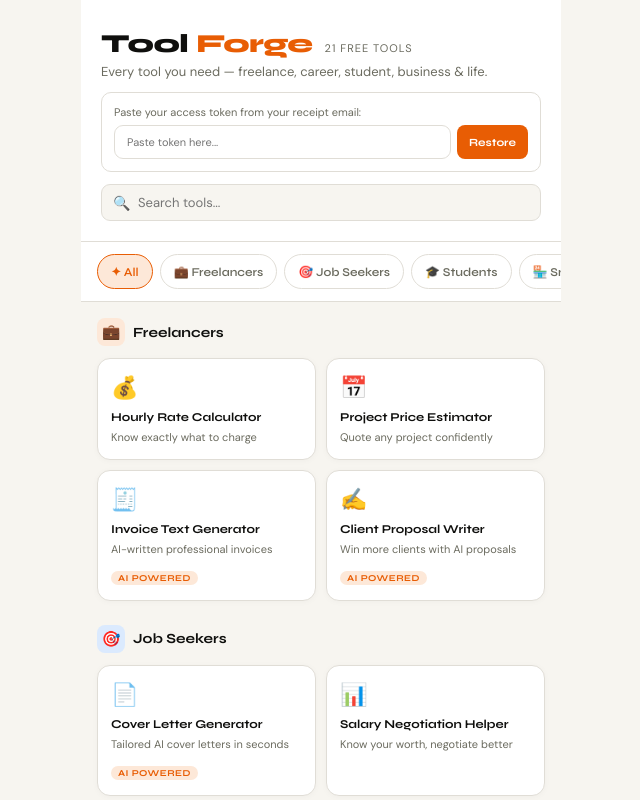
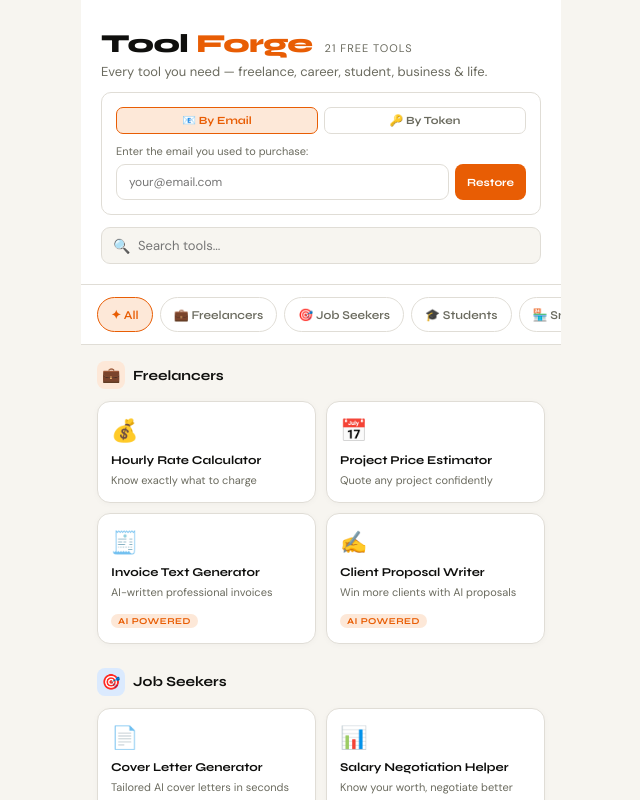
Before and after one commit to Agent0P/ToolForge, a React (Vite) app: page / in a window 1280 px wide. Both pictures are taken after a click on the button "Already purchased? Restore access →". Shown: the top 800 px of the page, without its empty margins (319-959 px from the left). Built offline with nearby package versions, Linux system fonts and the light colour scheme.

Commit message:
Update App.jsx

```diff
--- a/src/App.jsx
+++ b/src/App.jsx
@@ -72,10 +72,36 @@ function CopyButton({ text }) {
 
 function RestoreToken({ onRestore }) {
   const [show, setShow] = useState(false);
+  const [mode, setMode] = useState("email"); // "email" or "token"
+  const [email, setEmail] = useState("");
   const [val, setVal] = useState("");
   const [err, setErr] = useState("");
   const [loading, setLoading] = useState(false);
-  const restore = async () => {
+
+  const restoreByEmail = async () => {
+    if (!email.trim()) return;
+    setLoading(true); setErr("");
+    try {
+      const res = await fetch("/api/get-token-by-email", {
+        method: "POST",
+        headers: { "Content-Type": "application/json" },
+        body: JSON.stringify({ email: email.trim() }),
+      });
+      if (res.ok) {
+        const data = await res.json();
+        const tokenData = { ...data.tokenData, token: data.token };
+        localStorage.setItem("tf_pro_token", JSON.stringify(tokenData));
+        onRestore(tokenData);
+        setShow(false);
+      } else {
+        const d = await res.json();
+        setErr(d.error || "No account found for this email.");
+      }
+    } catch { setErr("Could not connect. Please try again."); }
+    setLoading(false);
+  };
+
+  const restoreByToken = async () => {
     if (!val.trim()) return;
     setLoading(true); setErr("");
     try {
@@ -90,14 +116,33 @@ function RestoreToken({ onRestore }) {
     } catch { setErr("Could not verify token. Please try again."); }
     setLoading(false);
   };
+
   if (!show) return <button onClick={() => setShow(true)} style={{ background: "none", border: "none", fontSize: 11, color: T.muted, cursor: "pointer", fontFamily: "DM Sans, sans-serif", textDecoration: "underline", padding: 0, marginTop: 6, display: "block" }}>Already purchased? Restore access →</button>;
+
   return (
-    <div style={{ marginTop: 8, padding: 12, borderRadius: 10, background: "white", border: `1px solid ${T.border}` }}>
-      <div style={{ fontSize: 11, color: T.muted, marginBottom: 6, fontFamily: "DM Sans, sans-serif" }}>Paste your access token from your receipt email:</div>
-      <div style={{ display: "flex", gap: 6 }}>
-        <input value={val} onChange={e => setVal(e.target.value)} placeholder="Paste token here..." style={{ ...inputStyle, fontSize: 11 }} />
-        <button onClick={restore} disabled={loading || !val.trim()} style={{ padding: "8px 12px", borderRadius: 8, border: "none", background: T.accent, color: "white", fontSize: 11, fontFamily: "Syne, sans-serif", fontWeight: 700, cursor: "pointer", whiteSpace: "nowrap" }}>{loading ? "…" : "Restore"}</button>
+    <div style={{ marginTop: 8, padding: 14, borderRadius: 10, background: "white", border: `1px solid ${T.border}` }}>
+      <div style={{ display: "flex", gap: 6, marginBottom: 10 }}>
+        {[["email", "📧 By Email"], ["token", "🔑 By Token"]].map(([m, label]) => (
+          <button key={m} onClick={() => { setMode(m); setErr(""); }} style={{ flex: 1, padding: "6px 0", borderRadius: 7, border: `1.5px solid ${mode === m ? T.accent : T.border}`, background: mode === m ? T.accentDim : "white", color: mode === m ? T.accent : T.muted, fontSize: 11, fontFamily: "Syne, sans-serif", fontWeight: 700, cursor: "pointer" }}>{label}</button>
+        ))}
       </div>
+      {mode === "email" ? (
+        <>
+          <div style={{ fontSize: 11, color: T.muted, marginBottom: 6, fontFamily: "DM Sans, sans-serif" }}>Enter the email you used to purchase:</div>
+          <div style={{ display: "flex", gap: 6 }}>
+            <input type="email" value={email} onChange={e => setEmail(e.target.value)} onKeyDown={e => e.key === "Enter" && restoreByEmail()} placeholder="your@email.com" style={{ ...inputStyle, fontSize: 12 }} />
+            <button onClick={restoreByEmail} disabled={loading || !email.trim()} style={{ padding: "8px 12px", borderRadius: 8, border: "none", background: T.accent, color: "white", fontSize: 11, fontFamily: "Syne, sans-serif", fontWeight: 700, cursor: "pointer", whiteSpace: "nowrap" }}>{loading ? "…" : "Restore"}</button>
+          </div>
+        </>
+      ) : (
+        <>
+          <div style={{ fontSize: 11, color: T.muted, marginBottom: 6, fontFamily: "DM Sans, sans-serif" }}>Paste your access token from your receipt email:</div>
+          <div style={{ display: "flex", gap: 6 }}>
+            <input value={val} onChange={e => setVal(e.target.value)} placeholder="Paste token here..." style={{ ...inputStyle, fontSize: 11 }} />
+            <button onClick={restoreByToken} disabled={loading || !val.trim()} style={{ padding: "8px 12px", borderRadius: 8, border: "none", background: T.accent, color: "white", fontSize: 11, fontFamily: "Syne, sans-serif", fontWeight: 700, cursor: "pointer", whiteSpace: "nowrap" }}>{loading ? "…" : "Restore"}</button>
+          </div>
+        </>
+      )}
       {err && <div style={{ fontSize: 11, color: "#dc2626", marginTop: 6, fontFamily: "DM Sans, sans-serif" }}>{err}</div>}
     </div>
   );
```
